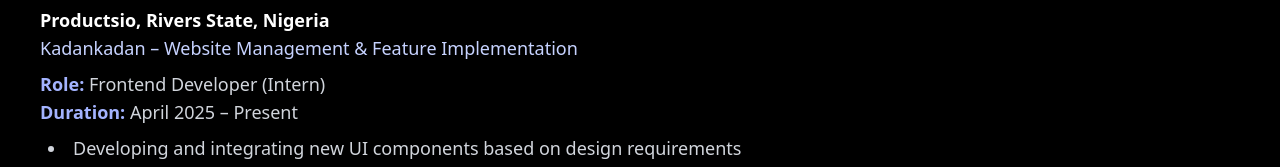
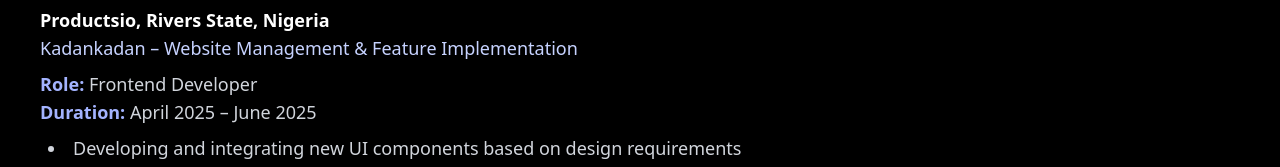
Before and after one commit to nmesomajane/my-portfolio, a React (Vite) app: page /experience in a window 1280 px wide. Shown: the part 438-605 px from the top of the page. Built offline with nearby package versions, Linux system fonts and the light colour scheme.

Commit message:
updated my Experience

```diff
--- a/src/pages/Experience.tsx
+++ b/src/pages/Experience.tsx
@@ -62,12 +62,12 @@
           <div className="text-gray-300 text-base md:text-lg space-y-2">
             <p>
               <span className="font-semibold text-indigo-300">Role:</span>{" "}
-              Frontend Developer (Intern)
+              Frontend Developer
               <br />
               <span className="font-semibold text-indigo-300">
                 Duration:
               </span>{" "}
-              April 2025 – Present
+              April 2025 – June 2025
             </p>
             <ul className="list-disc list-inside ml-2 gap-10">
               <li>
```
